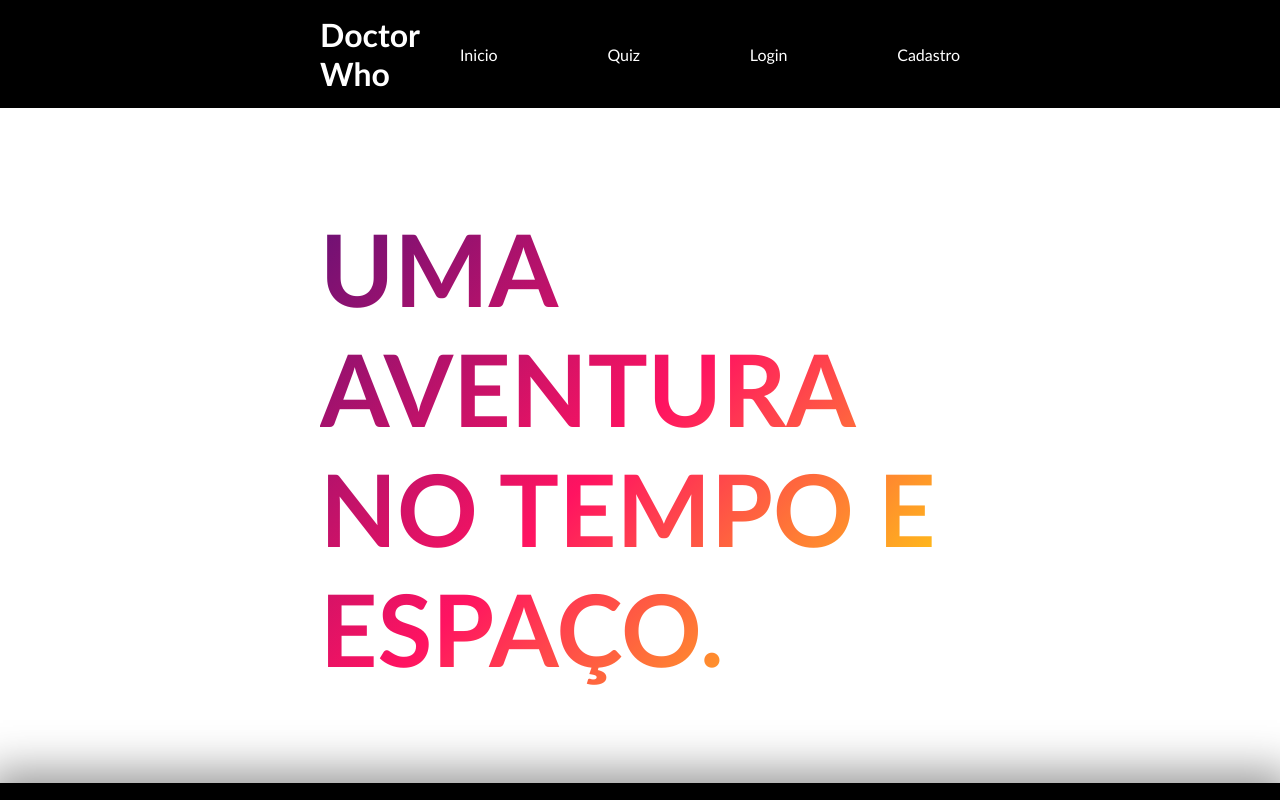
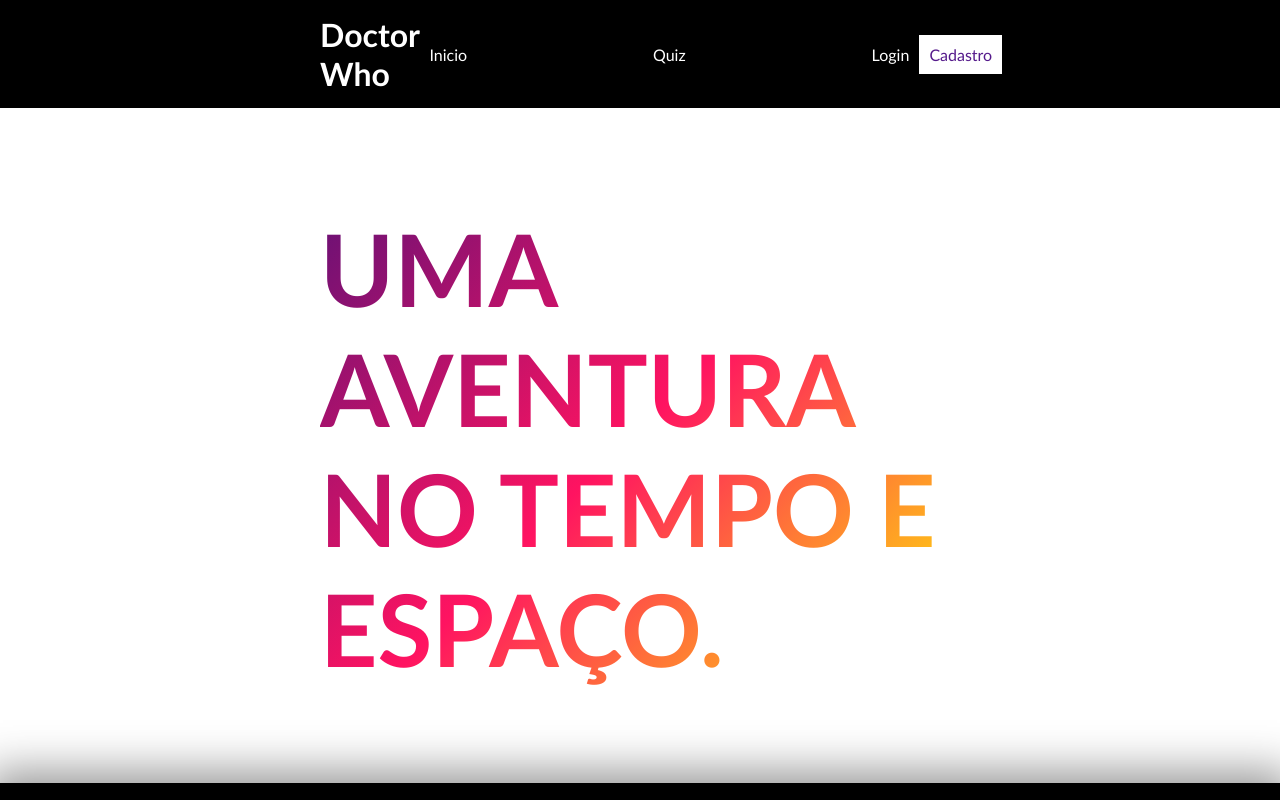
Before and after one commit to FerArj/Projeto_individual, a plain HTML site: page WebSite/html/index.html in a window 1280 px wide. Shown: the top 800 px of the page. Drawn offline with Linux system fonts and the light colour scheme.

Commit message:
Mais alterações

```diff
--- a/WebSite/css/style.css
+++ b/WebSite/css/style.css
@@ -39,6 +39,29 @@ header {
 
 .menu ul li a {
     color: white;
+}
+
+.cadastro-link{
+    background-color: white;
+    color: rgb(255, 255, 255);
+    padding: 10px;
+}
+
+.cadastro-link:hover{
+    cursor: pointer;
+    background-image: linear-gradient(-225deg,
+            #231557 0%,
+            #ff1361 67%,
+            #fff800 100%);
+    color: white;
+}
+
+.cadastro-link a:hover{
+    color: white;
+}
+
+.links{
+    padding: 10px;
 }
 
 /* BANNER */
--- a/WebSite/html/index.html
+++ b/WebSite/html/index.html
@@ -17,10 +17,13 @@
             </div>
             <div class="menu">
                 <ul>
-                    <li><a href="">Inicio</a></li>
-                    <li><a href="">Quiz</a></li>
-                    <li><a href="">Login</a></li>
-                    <li><a href="">Cadastro</a></li>
+                        <li class="links"><a href="">Inicio</a></li>
+                        <li class="links"><a href="">Quiz</a></li>
+                        <li class="links"><a href="">Login</a></li>
+                    </div>
+                    <div class="cadastro-link">
+                        <li><a href="">Cadastro</a></li>
+                    </div>
                 </ul>
             </div>
         </div>
@@ -66,7 +69,8 @@
                 <div class="caixas">
                     <div class="caixa">
                         <h3>CHAVE DE FENDA... SÔNICA?</h3>
-                        <p>Imagina ter em suas mãos uma ferramenta capaz de abrir portas, explodir coisas e <br> analisar vestigios!</p>
+                        <p>Imagina ter em suas mãos uma ferramenta capaz de abrir portas, explodir coisas e <br>
+                            analisar vestigios!</p>
                         <img src="../assets/img/jodie_sonic_screwdriver.png" alt="">
 
                         <div class="button">LER MAIS</div>
```
